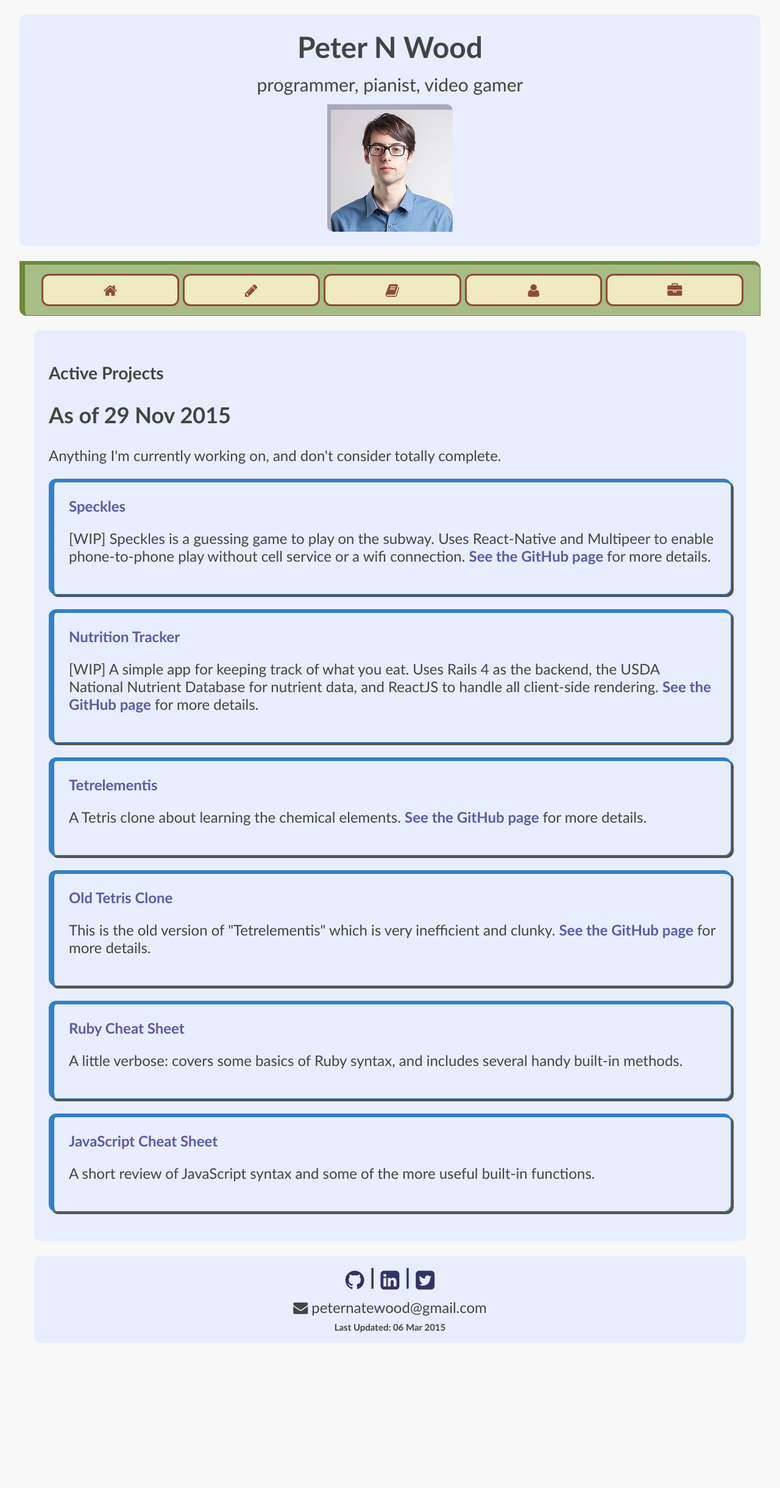
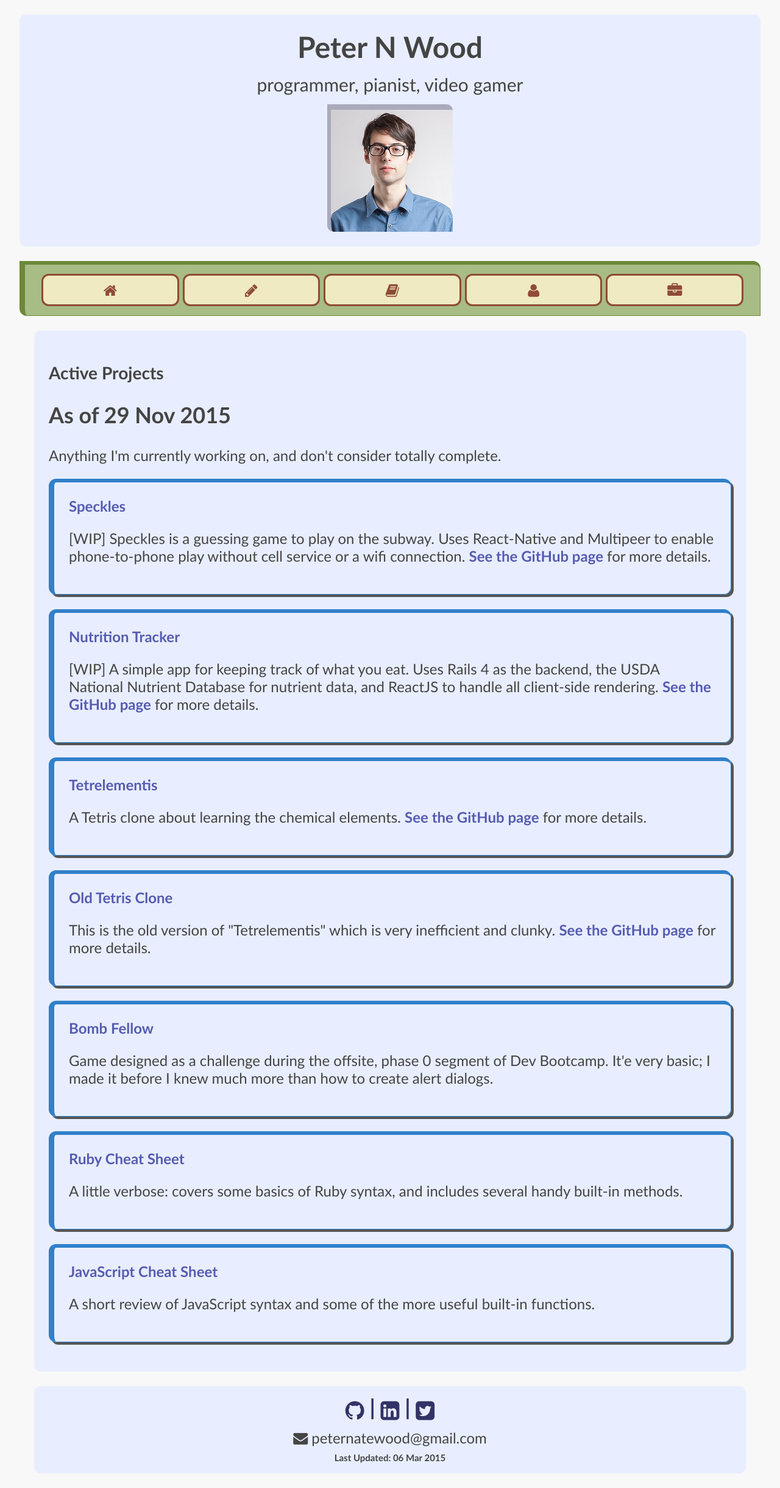
Before and after one commit to peternatewood/RoyTuesday.github.io, a Jekyll site: the page built from _pages/projects.html, in a window 1280 px wide. Shown: the whole page at 61% size. Built offline with Jekyll 4.4.1, drawn with Linux system fonts in a browser that asks for light colours; before the commit the page ends 2226 px from its top, so only the background shows below that.

Commit message:
Update bomb fellow game for new jekyll format

```diff
--- a/_includes/navbar.html
+++ b/_includes/navbar.html
@@ -2,7 +2,7 @@
   <img class="headshot" id="web-headshot" src={{ site.headshot | prepend: site.baseurl }} alttext="my face">
   <ul>
     <li>
-      <a class="fa fa-home" href={{ site.baseurl }} title="Home">
+      <a class="fa fa-home" href={{ "/" | prepend: site.baseurl }} title="Home">
         <span class="nav-name">Home</span>
       </a>
     </li>
--- a/_pages/projects.html
+++ b/_pages/projects.html
@@ -46,7 +46,15 @@ permalink: /projects/
       <p>This is the old version of "Tetrelementis" which is very inefficient and clunky. <a href="https://github.com/RoyTuesday/tetrelementis" target="_blank">See the GitHub page</a> for more details.</p>
     </li>
     <li>
-      <a href="./projects/cheat-sheet-ruby.html">
+      <a href={{ "/projects/bomb-fellow" | prepend: site.baseurl }}>
+        Bomb Fellow
+      </a>
+      <p>
+        Game designed as a challenge during the offsite, phase 0 segment of Dev Bootcamp. It'e very basic; I made it before I knew much more than how to create alert dialogs.
+      </p>
+    </li>
+    <li>
+      <a href={{ "/projects/cheat-sheet-ruby.html" | prepend: site.baseurl }}>
         Ruby Cheat Sheet
       </a>
       <p>
@@ -55,7 +63,7 @@ permalink: /projects/
     </li>
 
     <li>
-      <a href="./projects/cheat-sheet-javascript.html">
+      <a href={{ "/projects/cheat-sheet-javascript.html" | prepend: site.baseurl }}>
         JavaScript Cheat Sheet
       </a>
       <p>
```
Also changed, not shown: _projects/bomb-fellow.html (+7 -3 lines), scripts/bomb-fellow.js (renamed from _projects/game.js).
